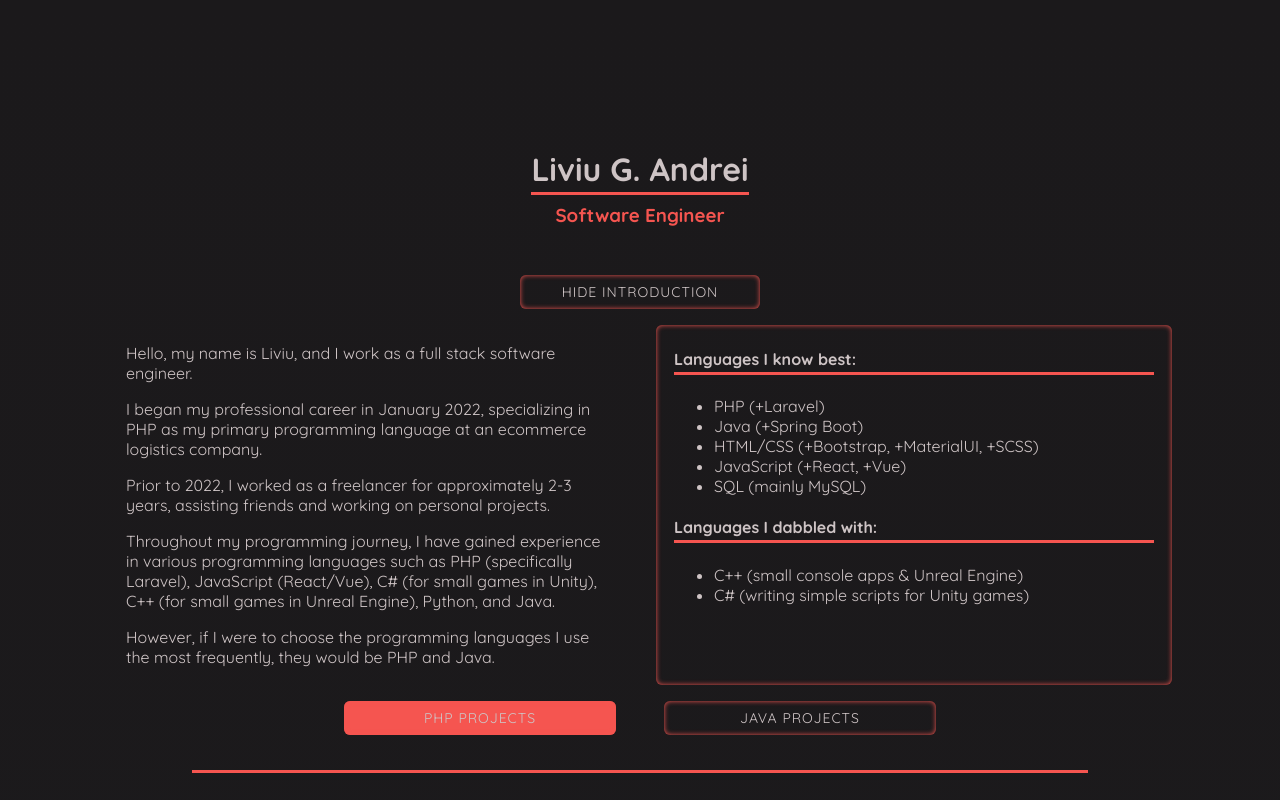
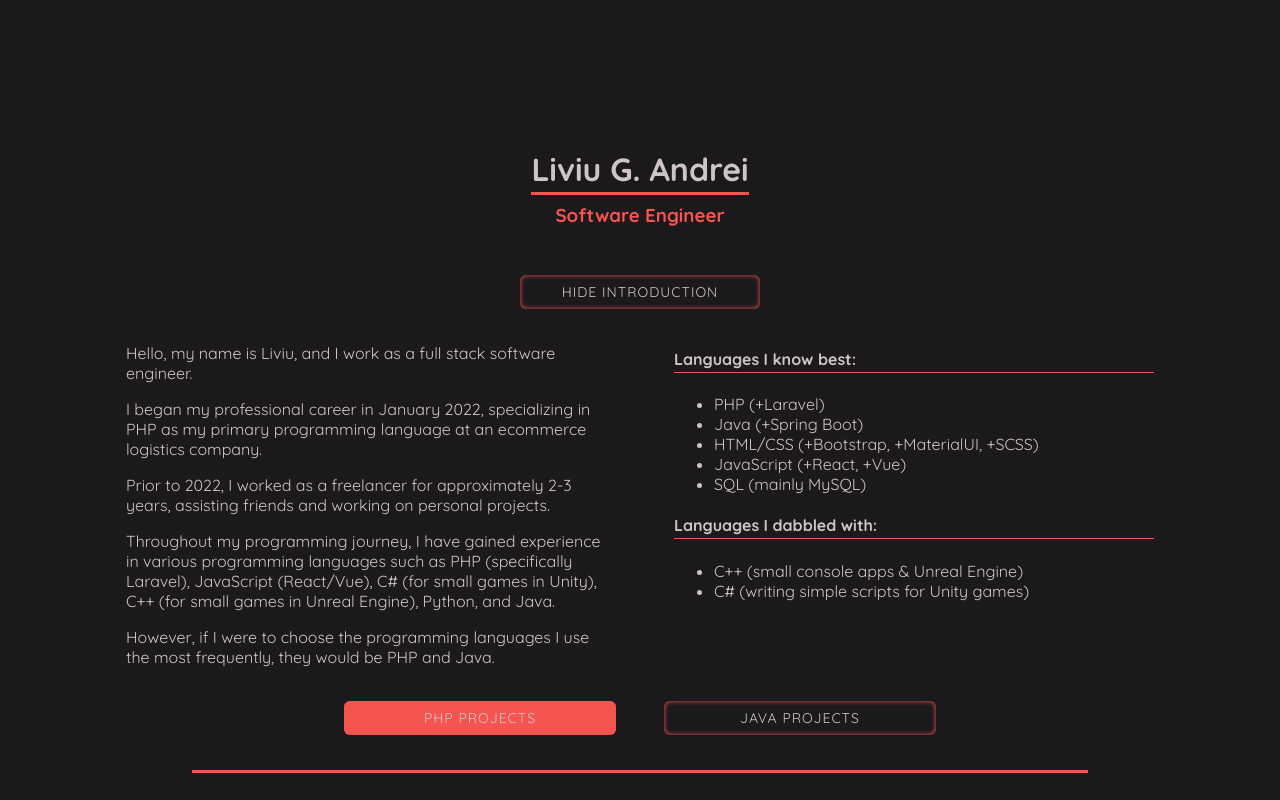
Before and after one commit to OblivionLi/portfolio, a React (Create React App) app: page / in a window 1280 px wide. Shown: the top 800 px of the page. Built offline with nearby package versions, Linux system fonts and the light colour scheme.

Commit message:
fix borders

```diff
--- a/src/App.css
+++ b/src/App.css
@@ -75,8 +75,12 @@ body {
 .App-header-introduction-box {
     padding: 2px 18px;
     border-radius: 6px;
-    box-shadow: inset 0 0 5px var(--tomato);
     width: 30rem;
+}
+
+.underlineColor3 {
+    padding-bottom: 3px;
+    border-bottom: 1px solid var(--tomato);
 }
 
 .box-size {
--- a/src/App.tsx
+++ b/src/App.tsx
@@ -60,7 +60,7 @@ function App() {
                                     </p>
                                 </div>
                                 <div className="App-header-introduction-box">
-                                    <h4 className="underlineColor">Languages I know best:</h4>
+                                    <h4 className="underlineColor3">Languages I know best:</h4>
                                     <ul>
                                         <li>PHP (+Laravel)</li>
                                         <li>Java (+Spring Boot)</li>
@@ -68,7 +68,7 @@ function App() {
                                         <li>JavaScript (+React, +Vue)</li>
                                         <li>SQL (mainly MySQL)</li>
                                     </ul>
-                                    <h4 className="underlineColor">Languages I dabbled with:</h4>
+                                    <h4 className="underlineColor3">Languages I dabbled with:</h4>
                                     <ul>
                                         <li>C++ (small console apps & Unreal Engine)</li>
                                         <li>C# (writing simple scripts for Unity games)</li>
```
